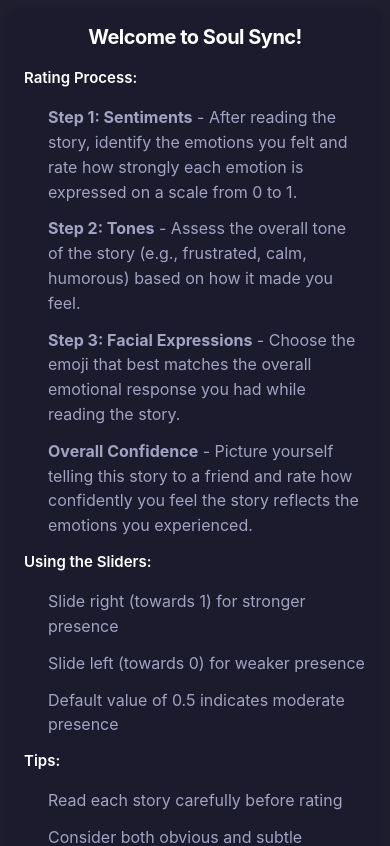
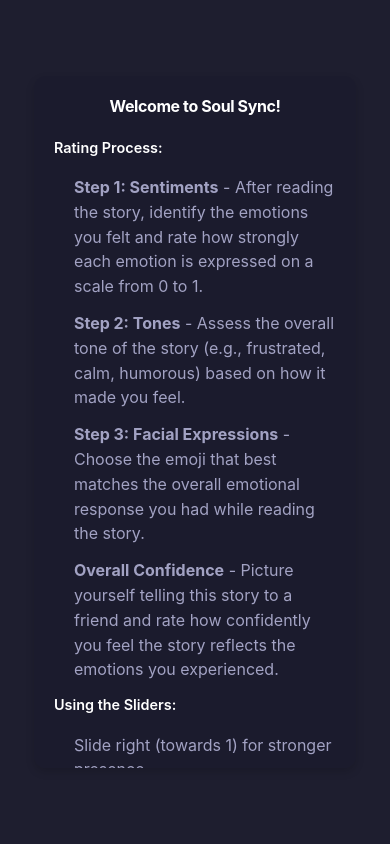
Before and after one commit to zerogroundsai/soul-sync-frontend, a React (Vite) app: page /welcome in a window 390 px wide. Shown: the top 846 px of the page. Built offline with nearby package versions, Linux system fonts and the light colour scheme; sample sign-in values are in the browser's storage.

Commit message:
fix welcome screen

```diff
--- a/src/App.css
+++ b/src/App.css
@@ -1272,22 +1272,33 @@
 /* Welcome Page */
 .welcome-container {
   min-height: 100vh;
-  width: 100vw;
+  width: 100%;
   display: flex;
   align-items: center;
   justify-content: center;
   background-color: var(--background-dark);
   padding: 1rem;
+  position: fixed;
+  top: 0;
+  left: 0;
+  right: 0;
+  bottom: 0;
+  z-index: 9999;
+  overflow-x: hidden;
+  box-sizing: border-box;
 }
 
 .welcome-content {
   background-color: var(--background-darker);
   border-radius: 12px;
-  padding: 1.5rem;
+  padding: 2rem;
   box-shadow: var(--shadow-md);
   max-width: 600px;
-  width: 100%;
+  width: 92%;
   margin: 0 auto;
+  overflow-y: auto;
+  max-height: 85vh;
+  box-sizing: border-box;
 }
 
 .welcome-title {
@@ -1325,56 +1336,54 @@
   padding-left: 1.5rem;
 }
 
-/* Mobile Responsive Styles */
 @media (max-width: 768px) {
   .welcome-container {
+    padding: 1rem;
+  }
+
+  .welcome-content {
+    padding: 1.5rem;
+    width: 90%;
+    max-height: 85vh;
+  }
+
+  .welcome-title {
+    font-size: 1.1rem;
+    margin-bottom: 1rem;
+  }
+
+  .section-title {
+    font-size: 0.95rem;
+  }
+
+  .welcome-list li {
+    font-size: 0.85rem;
+    margin-bottom: 0.75rem;
+    padding-left: 1.25rem;
+  }
+}
+
+@media (max-width: 480px) {
+  .welcome-container {
     padding: 0.75rem;
   }
 
   .welcome-content {
     padding: 1.25rem;
+    width: 88%;
+    max-height: 82vh;
   }
 
   .welcome-title {
-    font-size: 1.25rem;
-    margin-bottom: 1rem;
+    font-size: 1rem;
   }
 
   .section-title {
-    font-size: 1rem;
+    font-size: 0.9rem;
   }
 
   .welcome-list li {
-    font-size: 0.75rem;
-    margin-bottom: 0.875rem;
-  }
-}
-
-/* Small Mobile Screens */
-@media (max-width: 480px) {
-  .welcome-container {
-    padding: 0.5rem;
-  }
-
-  .welcome-content {
-    padding: 1rem;
-  }
-
-  .welcome-title {
-    font-size: 1.25rem;
-    margin-bottom: 0.875rem;
-  }
-
-  .instructions-block {
-    margin-top: 1rem;
-  }
-
-  .section-title {
-    font-size: 0.9375rem;
-  }
-
-  .welcome-list li {
-    font-size: 0.75rem;
+    font-size: 0.8rem;
     margin-bottom: 0.75rem;
   }
 }
```
